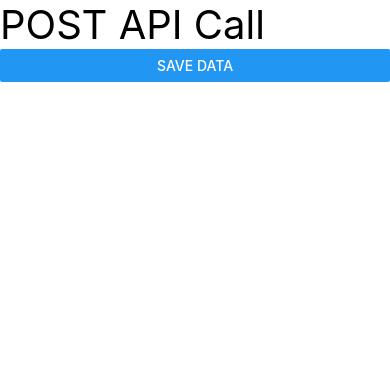
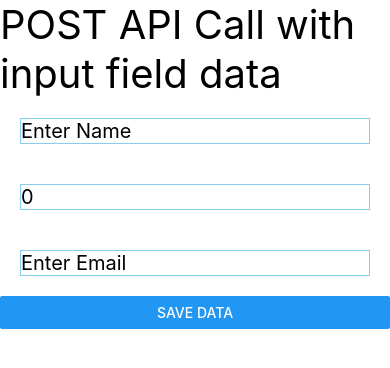
Before and after one commit to Deepakiit17/React-Native, a React Native app: screen / in a window 390 px wide. Shown: the top 368 px of the page. Built offline with nearby package versions, Linux system fonts and the light colour scheme.

Commit message:
POST API Call with input field data

```diff
--- a/App.js
+++ b/App.js
@@ -1,29 +1,56 @@
 import React, {useState} from 'react';
-import {Button, FlatList, Text, View} from 'react-native';
+import {Button, StyleSheet, Text, TextInput, View} from 'react-native';
 
 function App() {
+  const [name, setName] = useState('');
+  const [age, setAge] = useState(0);
+  const [email, setEmail] = useState('');
   const saveAPIData = async () => {
-    const data = {
-      name: 'Killer',
-      age: 36,
-      email: 'killer@test.com',
-    };
     const url = 'http://10.0.2.2:3000/users';
     let result = await fetch(url, {
       method: 'POST',
       headers: {'Content-Type': 'application/json'},
-      body: JSON.stringify(data),
+      body: JSON.stringify(name, age, email),
     });
     result = await result.json();
-    console.warn(result);
+    if (result) {
+      console.warn("Data Added");
+    }
   };
 
   return (
     <View>
-      <Text style={{fontSize: 40}}>POST API Call</Text>
+      <Text style={{fontSize: 40}}>POST API Call with input field data</Text>
+      <TextInput
+        style={styles.input}
+        value={name}
+        onChangeText={text => setName(text)}
+        placeholder="Enter Name"
+      />
+      <TextInput
+        style={styles.input}
+        value={age}
+        onChangeText={text => setAge(text)}
+        placeholder="Enter Age"
+      />
+      <TextInput
+        style={styles.input}
+        value={email}
+        onChangeText={text => setEmail(text)}
+        placeholder="Enter Email"
+      />
       <Button title="Save Data" onPress={saveAPIData} />
     </View>
   );
 }
 
+const styles = StyleSheet.create({
+  input: {
+    borderColor: 'skyblue',
+    borderWidth: 1,
+    margin: 20,
+    fontSize: 20,
+  },
+});
+
 export default App;
```
